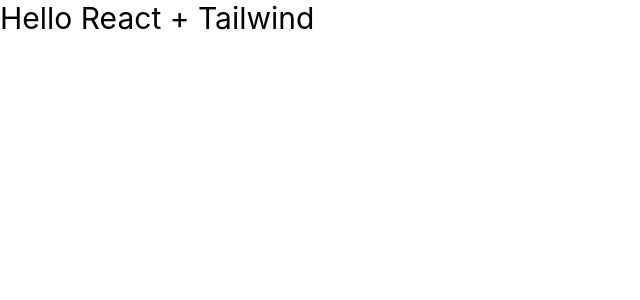
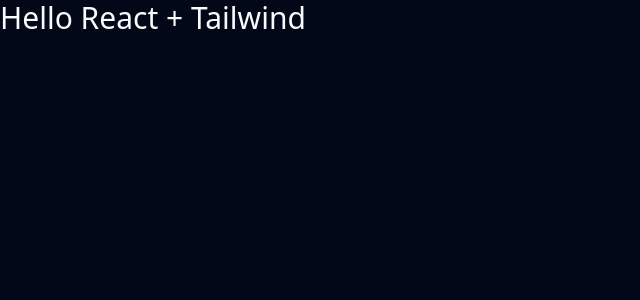
Before and after one commit to marcellobonini/test-blog, a React (Create React App) app: page / in a window 1280 px wide. Shown: the top 300 px of the page, without its empty margins (0-640 px from the left). Built offline with nearby package versions, Linux system fonts and the light colour scheme.

Commit message:
added ui library

```diff
--- /dev/null
+++ b/src/components/theme-provider.tsx
@@ -0,0 +1,6 @@
+import { ThemeProvider as NextThemesProvider } from "next-themes"
+import { type ThemeProviderProps } from "next-themes/dist/types"
+
+export function ThemeProvider({ children, ...props }: ThemeProviderProps) {
+  return <NextThemesProvider {...props}>{children}</NextThemesProvider>
+}
--- /dev/null
+++ b/src/components/ui/dialog.tsx
@@ -0,0 +1,121 @@
+import * as React from "react"
+import * as DialogPrimitive from "@radix-ui/react-dialog"
+import { Cross2Icon } from "@radix-ui/react-icons"
+
+import { cn } from "@/lib/utils"
+
+const Dialog = DialogPrimitive.Root
+
+const DialogTrigger = DialogPrimitive.Trigger
+
+const DialogPortal = ({
+  className,
+  ...props
+}: DialogPrimitive.DialogPortalProps) => (
+  <DialogPrimitive.Portal className={cn(className)} {...props} />
+)
+DialogPortal.displayName = DialogPrimitive.Portal.displayName
+
+const DialogOverlay = React.forwardRef<
+  React.ElementRef<typeof DialogPrimitive.Overlay>,
+  React.ComponentPropsWithoutRef<typeof DialogPrimitive.Overlay>
+>(({ className, ...props }, ref) => (
+  <DialogPrimitive.Overlay
+    ref={ref}
+    className={cn(
+      "fixed inset-0 z-50 bg-background/80 backdrop-blur-sm data-[state=open]:animate-in data-[state=closed]:animate-out data-[state=closed]:fade-out-0 data-[state=open]:fade-in-0",
+      className
+    )}
+    {...props}
+  />
+))
+DialogOverlay.displayName = DialogPrimitive.Overlay.displayName
+
+const DialogContent = React.forwardRef<
+  React.ElementRef<typeof DialogPrimitive.Content>,
+  React.ComponentPropsWithoutRef<typeof DialogPrimitive.Content>
+>(({ className, children, ...props }, ref) => (
+  <DialogPortal>
+    <DialogOverlay />
+    <DialogPrimitive.Content
+      ref={ref}
+      className={cn(
+        "fixed left-[50%] top-[50%] z-50 grid w-full max-w-lg translate-x-[-50%] translate-y-[-50%] gap-4 border bg-background p-6 shadow-lg duration-200 data-[state=open]:animate-in data-[state=closed]:animate-out data-[state=closed]:fade-out-0 data-[state=open]:fade-in-0 data-[state=closed]:zoom-out-95 data-[state=open]:zoom-in-95 data-[state=closed]:slide-out-to-left-1/2 data-[state=closed]:slide-out-to-top-[48%] data-[state=open]:slide-in-from-left-1/2 data-[state=open]:slide-in-from-top-[48%] sm:rounded-lg md:w-full",
+        className
+      )}
+      {...props}
+    >
+      {children}
+      <DialogPrimitive.Close className="absolute right-4 top-4 rounded-sm opacity-70 ring-offset-background transition-opacity hover:opacity-100 focus:outline-none focus:ring-2 focus:ring-ring focus:ring-offset-2 disabled:pointer-events-none data-[state=open]:bg-accent data-[state=open]:text-muted-foreground">
+        <Cross2Icon className="h-4 w-4" />
+        <span className="sr-only">Close</span>
+      </DialogPrimitive.Close>
+    </DialogPrimitive.Content>
+  </DialogPortal>
+))
+DialogContent.displayName = DialogPrimitive.Content.displayName
+
+const DialogHeader = ({
+  className,
+  ...props
+}: React.HTMLAttributes<HTMLDivElement>) => (
+  <div
+    className={cn(
+      "flex flex-col space-y-1.5 text-center sm:text-left",
+      className
+    )}
+    {...props}
+  />
+)
+DialogHeader.displayName = "DialogHeader"
+
+const DialogFooter = ({
+  className,
+  ...props
+}: React.HTMLAttributes<HTMLDivElement>) => (
+  <div
+    className={cn(
+      "flex flex-col-reverse sm:flex-row sm:justify-end sm:space-x-2",
+      className
+    )}
+    {...props}
+  />
+)
+DialogFooter.displayName = "DialogFooter"
+
+const DialogTitle = React.forwardRef<
+  React.ElementRef<typeof DialogPrimitive.Title>,
+  React.ComponentPropsWithoutRef<typeof DialogPrimitive.Title>
+>(({ className, ...props }, ref) => (
+  <DialogPrimitive.Title
+    ref={ref}
+    className={cn(
+      "text-lg font-semibold leading-none tracking-tight",
+      className
+    )}
+    {...props}
+  />
+))
+DialogTitle.displayName = DialogPrimitive.Title.displayName
+
+const DialogDescription = React.forwardRef<
+  React.ElementRef<typeof DialogPrimitive.Description>,
+  React.ComponentPropsWithoutRef<typeof DialogPrimitive.Description>
+>(({ className, ...props }, ref) => (
+  <DialogPrimitive.Description
+    ref={ref}
+    className={cn("text-sm text-muted-foreground", className)}
+    {...props}
+  />
+))
+DialogDescription.displayName = DialogPrimitive.Description.displayName
+
+export {
+  Dialog,
+  DialogTrigger,
+  DialogContent,
+  DialogHeader,
+  DialogFooter,
+  DialogTitle,
+  DialogDescription,
+}
--- a/src/index.css
+++ b/src/index.css
@@ -1,16 +1,78 @@
 @tailwind base;
 @tailwind components;
 @tailwind utilities;
-body {
-  margin: 0;
-  font-family: -apple-system, BlinkMacSystemFont, 'Segoe UI', 'Roboto', 'Oxygen',
-    'Ubuntu', 'Cantarell', 'Fira Sans', 'Droid Sans', 'Helvetica Neue',
-    sans-serif;
-  -webkit-font-smoothing: antialiased;
-  -moz-osx-font-smoothing: grayscale;
+
+@layer base {
+  :root {
+    --background: 0 0% 100%;
+    --foreground: 222.2 84% 4.9%;
+
+    --muted: 210 40% 96.1%;
+    --muted-foreground: 215.4 16.3% 46.9%;
+
+    --popover: 0 0% 100%;
+    --popover-foreground: 222.2 84% 4.9%;
+
+    --card: 0 0% 100%;
+    --card-foreground: 222.2 84% 4.9%;
+
+    --border: 214.3 31.8% 91.4%;
+    --input: 214.3 31.8% 91.4%;
+
+    --primary: 222.2 47.4% 11.2%;
+    --primary-foreground: 210 40% 98%;
+
+    --secondary: 210 40% 96.1%;
+    --secondary-foreground: 222.2 47.4% 11.2%;
+
+    --accent: 210 40% 96.1%;
+    --accent-foreground: 222.2 47.4% 11.2%;
+
+    --destructive: 0 84.2% 60.2%;
+    --destructive-foreground: 210 40% 98%;
+
+    --ring: 215 20.2% 65.1%;
+
+    --radius: 0.5rem;
+  }
+
+  .dark {
+    --background: 222.2 84% 4.9%;
+    --foreground: 210 40% 98%;
+
+    --muted: 217.2 32.6% 17.5%;
+    --muted-foreground: 215 20.2% 65.1%;
+
+    --popover: 222.2 84% 4.9%;
+    --popover-foreground: 210 40% 98%;
+
+    --card: 222.2 84% 4.9%;
+    --card-foreground: 210 40% 98%;
+
+    --border: 217.2 32.6% 17.5%;
+    --input: 217.2 32.6% 17.5%;
+
+    --primary: 210 40% 98%;
+    --primary-foreground: 222.2 47.4% 11.2%;
+
+    --secondary: 217.2 32.6% 17.5%;
+    --secondary-foreground: 210 40% 98%;
+
+    --accent: 217.2 32.6% 17.5%;
+    --accent-foreground: 210 40% 98%;
+
+    --destructive: 0 62.8% 30.6%;
+    --destructive-foreground: 0 85.7% 97.3%;
+
+    --ring: 217.2 32.6% 17.5%;
+  }
 }
 
-code {
-  font-family: source-code-pro, Menlo, Monaco, Consolas, 'Courier New',
-    monospace;
+@layer base {
+  * {
+    @apply border-border;
+  }
+  body {
+    @apply bg-background text-foreground;
+  }
 }
--- a/src/index.tsx
+++ b/src/index.tsx
@@ -3,13 +3,16 @@
 import './index.css';
 import App from './App';
 import reportWebVitals from './reportWebVitals';
+import { ThemeProvider } from "./components/theme-provider"
 
 const root = ReactDOM.createRoot(
   document.getElementById('root') as HTMLElement
 );
 root.render(
   <React.StrictMode>
-    <App />
+    <ThemeProvider attribute="class" defaultTheme="dark" enableSystem>
+      <App/>
+    </ThemeProvider>
   </React.StrictMode>
 );
 
--- /dev/null
+++ b/src/lib/utils.ts
@@ -0,0 +1,6 @@
+import { type ClassValue, clsx } from "clsx"
+import { twMerge } from "tailwind-merge"
+
+export function cn(...inputs: ClassValue[]) {
+  return twMerge(clsx(inputs))
+}
--- a/tailwind.config.js
+++ b/tailwind.config.js
@@ -1,8 +1,76 @@
 /** @type {import('tailwindcss').Config} */
 module.exports = {
-  content: ["./src/**/*.{ts,tsx}"],
+  darkMode: ["class"],
+  content: [
+    './pages/**/*.{ts,tsx}',
+    './components/**/*.{ts,tsx}',
+    './app/**/*.{ts,tsx}',
+    './src/**/*.{ts,tsx}',
+	],
   theme: {
-    extend: {},
+    container: {
+      center: true,
+      padding: "2rem",
+      screens: {
+        "2xl": "1400px",
+      },
+    },
+    extend: {
+      colors: {
+        border: "hsl(var(--border))",
+        input: "hsl(var(--input))",
+        ring: "hsl(var(--ring))",
+        background: "hsl(var(--background))",
+        foreground: "hsl(var(--foreground))",
+        primary: {
+          DEFAULT: "hsl(var(--primary))",
+          foreground: "hsl(var(--primary-foreground))",
+        },
+        secondary: {
+          DEFAULT: "hsl(var(--secondary))",
+          foreground: "hsl(var(--secondary-foreground))",
+        },
+        destructive: {
+          DEFAULT: "hsl(var(--destructive))",
+          foreground: "hsl(var(--destructive-foreground))",
+        },
+        muted: {
+          DEFAULT: "hsl(var(--muted))",
+          foreground: "hsl(var(--muted-foreground))",
+        },
+        accent: {
+          DEFAULT: "hsl(var(--accent))",
+          foreground: "hsl(var(--accent-foreground))",
+        },
+        popover: {
+          DEFAULT: "hsl(var(--popover))",
+          foreground: "hsl(var(--popover-foreground))",
+        },
+        card: {
+          DEFAULT: "hsl(var(--card))",
+          foreground: "hsl(var(--card-foreground))",
+        },
+      },
+      borderRadius: {
+        lg: "var(--radius)",
+        md: "calc(var(--radius) - 2px)",
+        sm: "calc(var(--radius) - 4px)",
+      },
+      keyframes: {
+        "accordion-down": {
+          from: { height: 0 },
+          to: { height: "var(--radix-accordion-content-height)" },
+        },
+        "accordion-up": {
+          from: { height: "var(--radix-accordion-content-height)" },
+          to: { height: 0 },
+        },
+      },
+      animation: {
+        "accordion-down": "accordion-down 0.2s ease-out",
+        "accordion-up": "accordion-up 0.2s ease-out",
+      },
+    },
   },
-  plugins: [],
+  plugins: [require("tailwindcss-animate")],
 }
--- a/tsconfig.json
+++ b/tsconfig.json
@@ -6,6 +6,10 @@
       "dom.iterable",
       "esnext"
     ],
+    "baseUrl": ".",
+    "paths": {
+      "@/*": ["./src/*"]
+    },
     "allowJs": true,
     "skipLibCheck": true,
     "esModuleInterop": true,
```
Also changed, not shown: package.json (+7 -0 lines), components.json (added), 1 other file (tests, documents, lock files or other folders).
